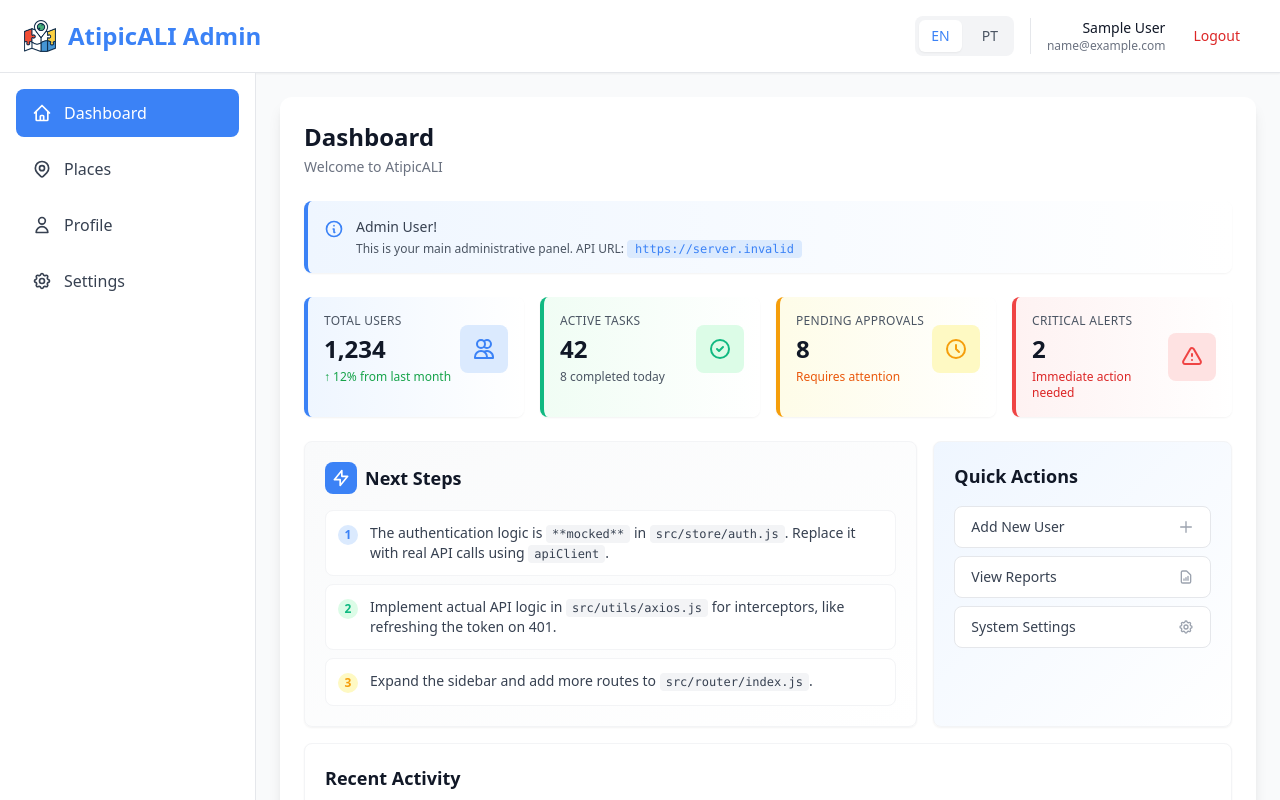
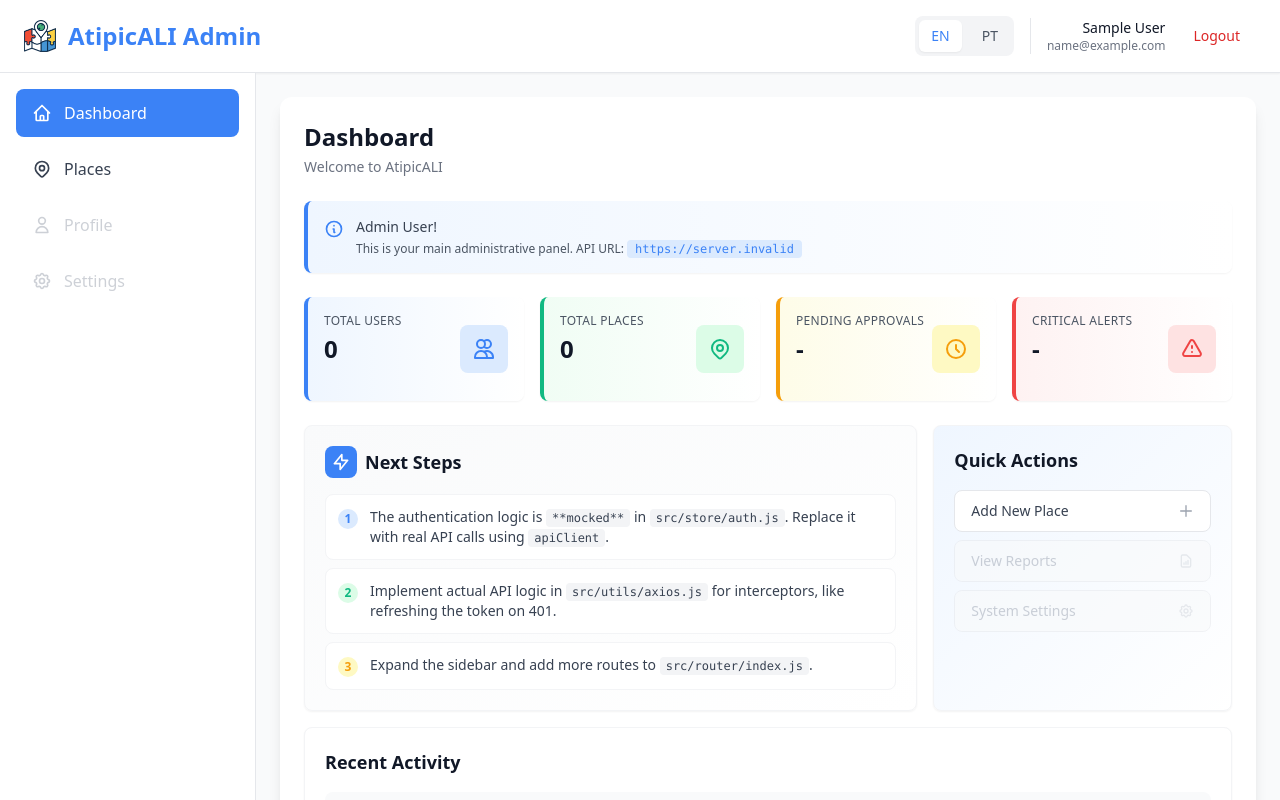
Before and after one commit to finxster/atipicali-admin, a Vue app: page /dashboard in a window 1280 px wide. Shown: the top 800 px of the page. Built offline with nearby package versions, Linux system fonts and the light colour scheme; no server answers; sample sign-in values are in the browser's storage.

Commit message:
Some real calls in dashboard

```diff
--- a/src/components/layout/Sidebar.vue
+++ b/src/components/layout/Sidebar.vue
@@ -26,7 +26,8 @@
 
       <a
         href="#"
-        class="flex items-center space-x-3 px-4 py-3 rounded-lg text-gray-700 hover:bg-gray-100 transition-colors"
+        class="flex items-center space-x-3 px-4 py-3 rounded-lg text-gray-400 cursor-not-allowed opacity-50"
+        @click.prevent
       >
         <svg class="w-5 h-5" fill="none" stroke="currentColor" viewBox="0 0 24 24">
           <path stroke-linecap="round" stroke-linejoin="round" stroke-width="2" d="M16 7a4 4 0 11-8 0 4 4 0 018 0zM12 14a7 7 0 00-7 7h14a7 7 0 00-7-7z" />
@@ -36,7 +37,8 @@
 
       <a
         href="#"
-        class="flex items-center space-x-3 px-4 py-3 rounded-lg text-gray-700 hover:bg-gray-100 transition-colors"
+        class="flex items-center space-x-3 px-4 py-3 rounded-lg text-gray-400 cursor-not-allowed opacity-50"
+        @click.prevent
       >
         <svg class="w-5 h-5" fill="none" stroke="currentColor" viewBox="0 0 24 24">
           <path stroke-linecap="round" stroke-linejoin="round" stroke-width="2" d="M10.325 4.317c.426-1.756 2.924-1.756 3.35 0a1.724 1.724 0 002.573 1.066c1.543-.94 3.31.826 2.37 2.37a1.724 1.724 0 001.065 2.572c1.756.426 1.756 2.924 0 3.35a1.724 1.724 0 00-1.066 2.573c.94 1.543-.826 3.31-2.37 2.37a1.724 1.724 0 00-2.572 1.065c-.426 1.756-2.924 1.756-3.35 0a1.724 1.724 0 00-2.573-1.066c-1.543.94-3.31-.826-2.37-2.37a1.724 1.724 0 00-1.065-2.572c-1.756-.426-1.756-2.924 0-3.35a1.724 1.724 0 001.066-2.573c-.94-1.543.826-3.31 2.37-2.37.996.608 2.296.07 2.572-1.065z" />
--- a/src/views/DashboardView.vue
+++ b/src/views/DashboardView.vue
@@ -40,8 +40,8 @@
                 <div class="flex items-center justify-between">
                   <div class="flex-1">
                     <p class="text-xs font-medium text-gray-600 uppercase tracking-wide mb-1">Total Users</p>
-                    <p class="text-2xl font-bold text-gray-900">1,234</p>
-                    <p class="text-xs text-green-600 mt-1">↑ 12% from last month</p>
+                    <p class="text-2xl font-bold text-gray-900">{{ loading ? '...' : dashboardStats.totalUsers }}</p>
+                    <p class="text-xs text-gray-500 mt-1">&nbsp;</p>
                   </div>
                   <div class="w-12 h-12 bg-blue-100 rounded-lg flex items-center justify-center flex-shrink-0">
                     <svg class="w-6 h-6 text-atipical-blue" fill="none" stroke="currentColor" viewBox="0 0 24 24">
@@ -51,17 +51,18 @@
                 </div>
               </div>
 
-              <!-- Active Tasks Card -->
+              <!-- Total Places Card -->
               <div class="bg-gradient-to-r from-green-50 to-white border-l-4 border-atipical-green rounded-lg shadow-sm hover:shadow-md transition-all duration-200 p-4">
                 <div class="flex items-center justify-between">
                   <div class="flex-1">
-                    <p class="text-xs font-medium text-gray-600 uppercase tracking-wide mb-1">Active Tasks</p>
-                    <p class="text-2xl font-bold text-gray-900">42</p>
-                    <p class="text-xs text-gray-600 mt-1">8 completed today</p>
+                    <p class="text-xs font-medium text-gray-600 uppercase tracking-wide mb-1">Total Places</p>
+                    <p class="text-2xl font-bold text-gray-900">{{ loading ? '...' : dashboardStats.totalPlaces }}</p>
+                    <p class="text-xs text-gray-500 mt-1">&nbsp;</p>
                   </div>
                   <div class="w-12 h-12 bg-green-100 rounded-lg flex items-center justify-center flex-shrink-0">
                     <svg class="w-6 h-6 text-atipical-green" fill="none" stroke="currentColor" viewBox="0 0 24 24">
-                      <path stroke-linecap="round" stroke-linejoin="round" stroke-width="2" d="M9 12l2 2 4-4m6 2a9 9 0 11-18 0 9 9 0 0118 0z" />
+                      <path stroke-linecap="round" stroke-linejoin="round" stroke-width="2" d="M17.657 16.657L13.414 20.9a1.998 1.998 0 01-2.827 0l-4.244-4.243a8 8 0 1111.314 0z" />
+                      <path stroke-linecap="round" stroke-linejoin="round" stroke-width="2" d="M15 11a3 3 0 11-6 0 3 3 0 016 0z" />
                     </svg>
                   </div>
                 </div>
@@ -72,8 +73,8 @@
                 <div class="flex items-center justify-between">
                   <div class="flex-1">
                     <p class="text-xs font-medium text-gray-600 uppercase tracking-wide mb-1">Pending Approvals</p>
-                    <p class="text-2xl font-bold text-gray-900">8</p>
-                    <p class="text-xs text-orange-600 mt-1">Requires attention</p>
+                    <p class="text-2xl font-bold text-gray-900">-</p>
+                    <p class="text-xs text-gray-500 mt-1">&nbsp;</p>
                   </div>
                   <div class="w-12 h-12 bg-yellow-100 rounded-lg flex items-center justify-center flex-shrink-0">
                     <svg class="w-6 h-6 text-atipical-yellow" fill="none" stroke="currentColor" viewBox="0 0 24 24">
@@ -88,8 +89,8 @@
                 <div class="flex items-center justify-between">
                   <div class="flex-1">
                     <p class="text-xs font-medium text-gray-600 uppercase tracking-wide mb-1">Critical Alerts</p>
-                    <p class="text-2xl font-bold text-gray-900">2</p>
-                    <p class="text-xs text-red-600 mt-1">Immediate action needed</p>
+                    <p class="text-2xl font-bold text-gray-900">-</p>
+                    <p class="text-xs text-gray-500 mt-1">&nbsp;</p>
                   </div>
                   <div class="w-12 h-12 bg-red-100 rounded-lg flex items-center justify-center flex-shrink-0">
                     <svg class="w-6 h-6 text-atipical-red" fill="none" stroke="currentColor" viewBox="0 0 24 24">
@@ -156,21 +157,21 @@
               <div class="bg-gradient-to-br from-blue-50 to-white rounded-lg shadow-sm p-5 border border-gray-100">
                 <h2 class="text-lg font-bold text-gray-900 mb-4">Quick Actions</h2>
                 <div class="space-y-2">
-                  <button class="w-full text-left px-4 py-2.5 bg-white border border-gray-200 rounded-lg hover:border-atipical-blue hover:shadow-sm transition-all text-sm font-medium text-gray-700 flex items-center justify-between group">
-                    <span>Add New User</span>
+                  <button @click="showAddPlaceModal = true" class="w-full text-left px-4 py-2.5 bg-white border border-gray-200 rounded-lg hover:border-atipical-blue hover:shadow-sm transition-all text-sm font-medium text-gray-700 flex items-center justify-between group">
+                    <span>Add New Place</span>
                     <svg class="w-4 h-4 text-gray-400 group-hover:text-atipical-blue transition-colors" fill="none" stroke="currentColor" viewBox="0 0 24 24">
                       <path stroke-linecap="round" stroke-linejoin="round" stroke-width="2" d="M12 4v16m8-8H4" />
                     </svg>
                   </button>
-                  <button class="w-full text-left px-4 py-2.5 bg-white border border-gray-200 rounded-lg hover:border-atipical-blue hover:shadow-sm transition-all text-sm font-medium text-gray-700 flex items-center justify-between group">
+                  <button disabled class="w-full text-left px-4 py-2.5 bg-gray-50 border border-gray-200 rounded-lg cursor-not-allowed opacity-50 text-sm font-medium text-gray-400 flex items-center justify-between">
                     <span>View Reports</span>
-                    <svg class="w-4 h-4 text-gray-400 group-hover:text-atipical-blue transition-colors" fill="none" stroke="currentColor" viewBox="0 0 24 24">
+                    <svg class="w-4 h-4 text-gray-300" fill="none" stroke="currentColor" viewBox="0 0 24 24">
                       <path stroke-linecap="round" stroke-linejoin="round" stroke-width="2" d="M9 17v-2m3 2v-4m3 4v-6m2 10H7a2 2 0 01-2-2V5a2 2 0 012-2h5.586a1 1 0 01.707.293l5.414 5.414a1 1 0 01.293.707V19a2 2 0 01-2 2z" />
                     </svg>
                   </button>
-                  <button class="w-full text-left px-4 py-2.5 bg-white border border-gray-200 rounded-lg hover:border-atipical-blue hover:shadow-sm transition-all text-sm font-medium text-gray-700 flex items-center justify-between group">
+                  <button disabled class="w-full text-left px-4 py-2.5 bg-gray-50 border border-gray-200 rounded-lg cursor-not-allowed opacity-50 text-sm font-medium text-gray-400 flex items-center justify-between">
                     <span>System Settings</span>
-                    <svg class="w-4 h-4 text-gray-400 group-hover:text-atipical-blue transition-colors" fill="none" stroke="currentColor" viewBox="0 0 24 24">
+                    <svg class="w-4 h-4 text-gray-300" fill="none" stroke="currentColor" viewBox="0 0 24 24">
                       <path stroke-linecap="round" stroke-linejoin="round" stroke-width="2" d="M10.325 4.317c.426-1.756 2.924-1.756 3.35 0a1.724 1.724 0 002.573 1.066c1.543-.94 3.31.826 2.37 2.37a1.724 1.724 0 001.065 2.572c1.756.426 1.756 2.924 0 3.35a1.724 1.724 0 00-1.066 2.573c.94 1.543-.826 3.31-2.37 2.37a1.724 1.724 0 00-2.572 1.065c-.426 1.756-2.924 1.756-3.35 0a1.724 1.724 0 00-2.573-1.066c-1.543.94-3.31-.826-2.37-2.37a1.724 1.724 0 00-1.065-2.572c-1.756-.426-1.756-2.924 0-3.35a1.724 1.724 0 001.066-2.573c-.94-1.543.826-3.31 2.37-2.37.996.608 2.296.07 2.572-1.065z" />
                       <path stroke-linecap="round" stroke-linejoin="round" stroke-width="2" d="M15 12a3 3 0 11-6 0 3 3 0 016 0z" />
                     </svg>
@@ -224,15 +225,105 @@
         </div>
       </main>
     </div>
+
+    <!-- Add Place Modal -->
+    <AddPlaceModal
+      :isOpen="showAddPlaceModal"
+      @close="showAddPlaceModal = false"
+      @success="handlePlaceAdded"
+    />
+
+    <!-- Success Toast Notification -->
+    <transition
+      enter-active-class="transition ease-out duration-300"
+      enter-from-class="translate-y-2 opacity-0"
+      enter-to-class="translate-y-0 opacity-100"
+      leave-active-class="transition ease-in duration-200"
+      leave-from-class="translate-y-0 opacity-100"
+      leave-to-class="translate-y-2 opacity-0"
+    >
+      <div
+        v-if="showSuccessMessage"
+        class="fixed bottom-6 right-6 z-50"
+      >
+        <div class="bg-green-600 text-white px-6 py-4 rounded-lg shadow-lg flex items-center space-x-3 max-w-md">
+          <div class="flex-shrink-0">
+            <svg class="w-6 h-6 text-white" fill="none" stroke="currentColor" viewBox="0 0 24 24">
+              <path stroke-linecap="round" stroke-linejoin="round" stroke-width="2" d="M9 12l2 2 4-4m6 2a9 9 0 11-18 0 9 9 0 0118 0z" />
+            </svg>
+          </div>
+          <p class="text-sm font-medium">{{ successMessage }}</p>
+          <button
+            @click="showSuccessMessage = false"
+            class="flex-shrink-0 ml-4 text-white hover:text-green-100 transition-colors"
+          >
+            <svg class="w-5 h-5" fill="none" stroke="currentColor" viewBox="0 0 24 24">
+              <path stroke-linecap="round" stroke-linejoin="round" stroke-width="2" d="M6 18L18 6M6 6l12 12" />
+            </svg>
+          </button>
+        </div>
+      </div>
+    </transition>
   </div>
 </template>
 
 <script setup>
-import { computed } from 'vue'
+import { ref, computed, onMounted } from 'vue'
 import { useI18n } from 'vue-i18n'
+import apiClient from '@/utils/axios'
 import Navbar from '@/components/layout/Navbar.vue'
 import Sidebar from '@/components/layout/Sidebar.vue'
+import AddPlaceModal from '@/components/AddPlaceModal.vue'
 
 const { t } = useI18n()
 const apiUrl = computed(() => import.meta.env.VITE_API_BASE_URL)
+
+// Dashboard statistics
+const loading = ref(true)
+const dashboardStats = ref({
+  totalUsers: 0,
+  totalPlaces: 0
+})
+
+// Add Place Modal
+const showAddPlaceModal = ref(false)
+
+// Success message toast
+const showSuccessMessage = ref(false)
+const successMessage = ref('')
+
+// Fetch dashboard statistics
+const fetchDashboardStats = async () => {
+  try {
+    loading.value = true
+    const response = await apiClient.get('/api/dashboard')
+    dashboardStats.value = response.data
+  } catch (error) {
+    console.error('Error fetching dashboard stats:', error)
+    // Keep default values on error
+  } finally {
+    loading.value = false
+  }
+}
+
+const handlePlaceAdded = (newPlace) => {
+  showAddPlaceModal.value = false
+
+  // Show success message
+  successMessage.value = t('places.addPlace.successMessage', { name: newPlace.name })
+  showSuccessMessage.value = true
+
+  // Refresh dashboard stats to reflect the new place
+  fetchDashboardStats()
+
+  // Auto-hide after 5 seconds
+  setTimeout(() => {
+    showSuccessMessage.value = false
+  }, 5000)
+}
+
+// Load dashboard data on mount
+onMounted(() => {
+  fetchDashboardStats()
+})
 </script>
```
Also changed, not shown: 1 other file (tests, documents, lock files or other folders).
